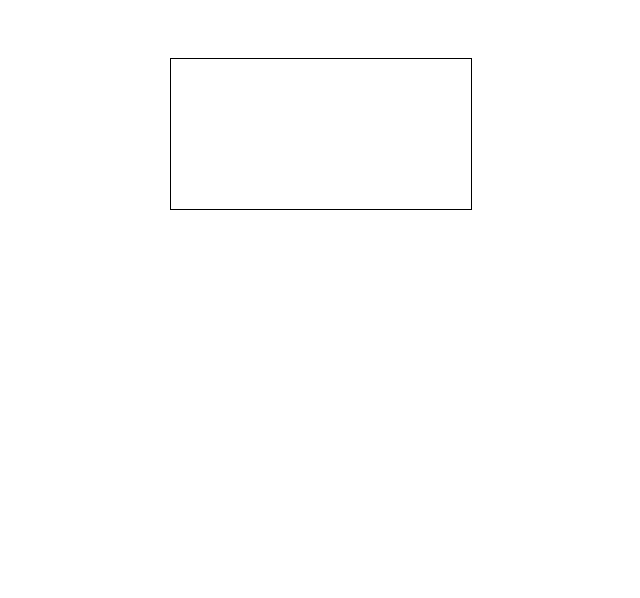
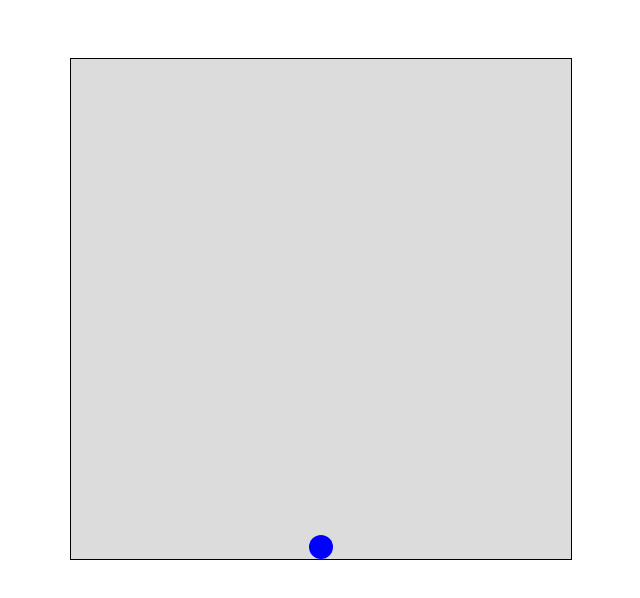
Before and after one commit to ProgrammingDojo/breakout, a website with bundled scripts: page index.html in a window 1280 px wide. Shown: the whole page, without its empty margins (319-959 px from the left). Built offline with nearby package versions, Linux system fonts and the light colour scheme.

Commit message:
draw ball

```diff
--- a/index.html
+++ b/index.html
@@ -7,7 +7,7 @@
   </head>
   <body>
     <div style="display: flex; justify-content: center;">
-      <canvas id="canvas" style="border: 1px solid black; margin-top: 50px">
+      <canvas id="canvas" style="border: 1px solid black; margin-top: 50px; background-color: gainsboro;">
         This is a breakout game canvas, if you see this, it means you need to
         change your browswer
       </canvas>
--- /dev/null
+++ b/src/Ball.ts
@@ -0,0 +1,18 @@
+import { canvas } from "./Canvas.js";
+
+export class Ball {
+  private readonly radius: number = 12;
+  constructor() {
+    const ballInitialLocationY = canvas.canvasHeight - this.radius;
+    const ballInitialLocationX = canvas.canvasWidth / 2;
+    this.drawBall(ballInitialLocationX, ballInitialLocationY);
+  }
+
+  private drawBall(x: number, y: number): void {
+    canvas.ctx.fillStyle = "blue";
+    canvas.ctx.beginPath();
+    canvas.ctx.arc(x, y, this.radius, 0, 2 * Math.PI);
+    canvas.ctx.closePath();
+    canvas.ctx.fill();
+  }
+}
--- a/src/Main.ts
+++ b/src/Main.ts
@@ -1,7 +1,7 @@
 import { canvas } from "./Canvas.js";
-
+import { Ball } from "./Ball.js";
 function init() {
-
+  const ball = new Ball();
 }
 
 init();
```
Also changed, not shown: dist/Ball.js (added), dist/Main.js.
